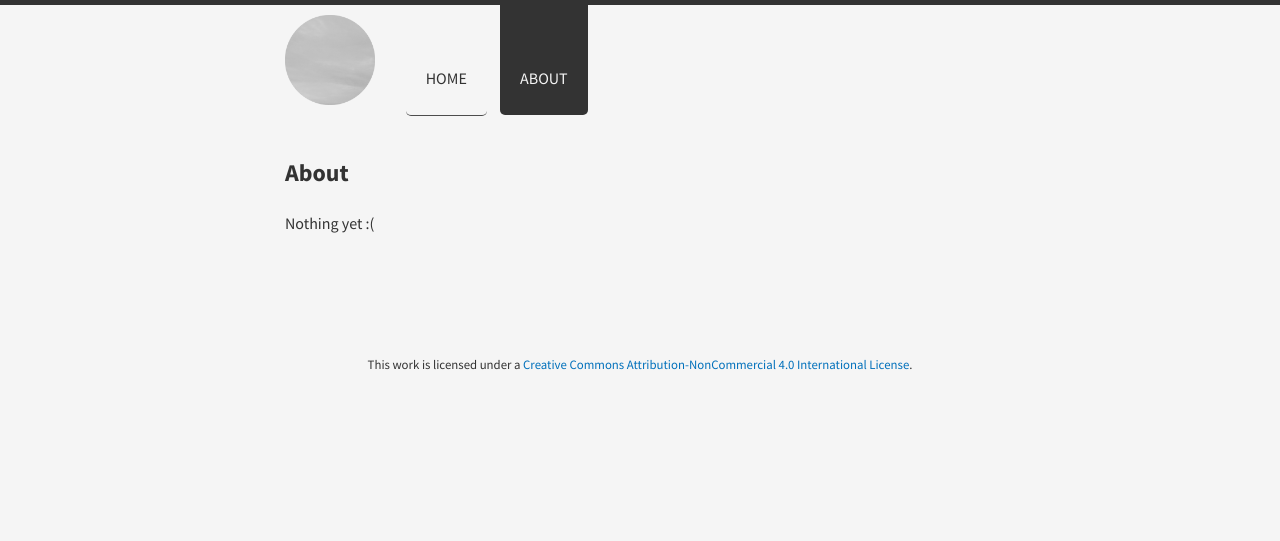
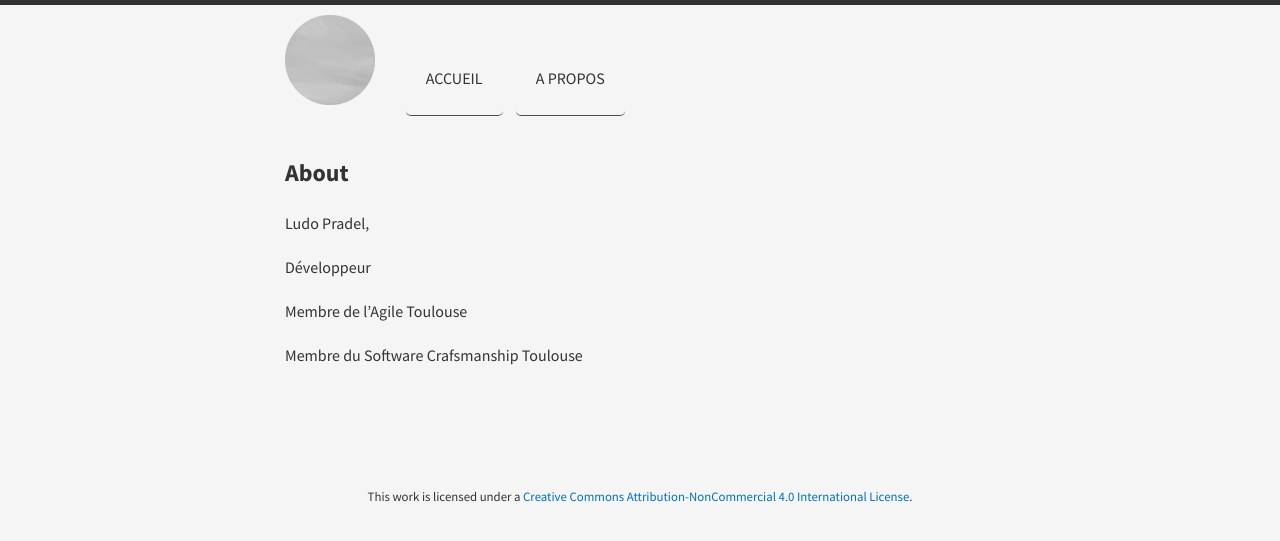
Before and after one commit to ludopradel/ludopradel.github.io, a Jekyll site: the page built from about/index.md, in a window 1280 px wide. Shown: the top 541 px of the page. Built offline with Jekyll 4.4.1, drawn with Linux system fonts in a browser that asks for light colours; nearby versions of some CDN libraries; Markdown is read by kramdown in place of the engine named in the settings.

```diff
--- a/_data/brume.yml
+++ b/_data/brume.yml
@@ -1,3 +1,3 @@
-name: Brume
-author:
-description:
+name: Blog
+author: Ludo Pradel
+description: Another blog about code...
--- a/_data/links.yml
+++ b/_data/links.yml
@@ -1,5 +1,5 @@
 - url: /
-  title: Home
+  title: Accueil
 
 - url: /about
-  title: About
+  title: A propos
--- a/about/index.md
+++ b/about/index.md
@@ -3,4 +3,10 @@ layout: page
 title: About
 ---
 
-Nothing yet :(
+Ludo Pradel,
+
+Développeur
+
+Membre de l'Agile Toulouse
+
+Membre du Software Crafsmanship Toulouse
```
Also changed, not shown: _posts/2014-03-07-demo-post.md (deleted, +0 -60 lines), _posts/2014-03-12-welcome.md (added, +6 -0 lines), README.md (deleted), _config.yml (line endings or trailing spaces).
